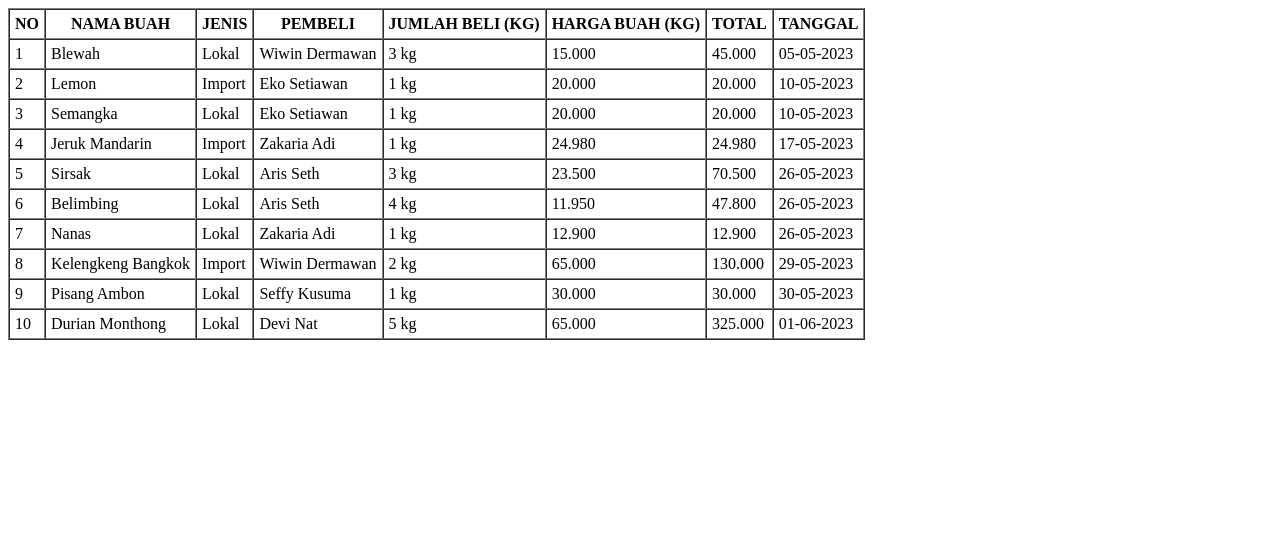
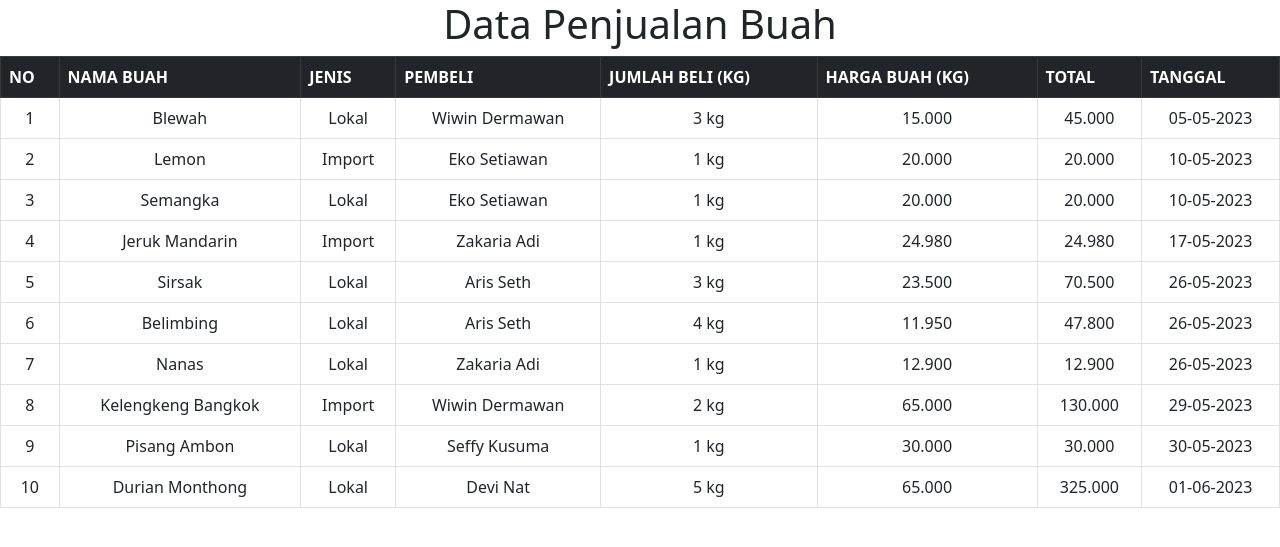
Before and after one commit to shanatta/basis-data, a PHP site: page / in a window 1280 px wide. Shown: the top 547 px of the page. Run offline with PHP 8.4, Linux system fonts and the light colour scheme; data comes from the database, SQL or seed files in the repository.

Commit message:
Update index.php

```diff
--- a/penjualan_buah/index.php
+++ b/penjualan_buah/index.php
@@ -9,11 +9,20 @@ include 'function.php';
     <meta charset="UTF-8">
     <meta http-equiv="X-UA-Compatible" content="IE=edge">
     <meta name="viewport" content="width=device-width, initial-scale=1.0">
-    <title>DATA PENJUALAN BUAH</title>
+    <title>Data Penjualan Buah</title>
+    <link href="https://cdn.jsdelivr.net/npm/bootstrap@5.3.0/dist/css/bootstrap.min.css" rel="stylesheet" integrity="sha384-9ndCyUaIbzAi2FUVXJi0CjmCapSmO7SnpJef0486qhLnuZ2cdeRhO02iuK6FUUVM" crossorigin="anonymous">
+    <link rel="stylesheet" href="style.css">
+    <style>
+        h1 {
+            text-align: center;
+        }
+    </style>
 </head>
+
 <body>
-
-    <table border="1" cellspacing="0" cellpadding="5">
+    <h1>Data Penjualan Buah</h1>
+    <table class="table table-bordered">
+        <thead class="table-dark">
             <tr>
                 <th>NO</th>
                 <th>NAMA BUAH</th>
@@ -24,22 +33,26 @@ include 'function.php';
                 <th>TOTAL</th>
                 <th>TANGGAL</th>
             </tr>
+        </thead>
+        <tbody>
 
         <?php $i = 1; ?>
         <?php while ($row = mysqli_fetch_assoc($data)): ?>
             <tr>
-            <td><?= $i; ?></td>
-            <td><?= $row["nama_buah"]; ?></td>
-            <td><?= $row["jenis"]; ?></td>
-            <td><?= $row["nama_pembeli"]; ?></td>
-            <td><?= $row["jumlah_beli"]; ?> kg</td>
-            <td><?= $row["harga"]; ?></td>
-            <td><?= $row["total_beli"]; ?></td>
-            <td><?= tanggal_ind($row["tanggal"]); ?></td>
+                <td align=center valign=top><?= $i; ?></td>
+                <td align=center valign=top><?= $row["nama_buah"]; ?></td>
+                <td align=center valign=top><?= $row["jenis"]; ?></td>
+                <td align=center valign=top><?= $row["nama_pembeli"]; ?></td>
+                <td align=center valign=top><?= $row["jumlah_beli"]; ?> kg</td>
+                <td align=center valign=top><?= $row["harga"]; ?></td>
+                <td align=center valign=top><?= $row["total_beli"]; ?></td>
+                <td align=center valign=top><?= tanggal_ind($row["tanggal"]); ?></td>
             </tr>
         <?php $i++; ?>
         <?php endwhile; ?>
+        </tbody>
     </table>
 
+    <script src="https://cdn.jsdelivr.net/npm/bootstrap@5.3.0/dist/js/bootstrap.bundle.min.js" integrity="sha384-geWF76RCwLtnZ8qwWowPQNguL3RmwHVBC9FhGdlKrxdiJJigb/j/68SIy3Te4Bkz" crossorigin="anonymous"></script>
 </body>
 </html>
```
Lines whose indentation alone changed are shown as unchanged.
